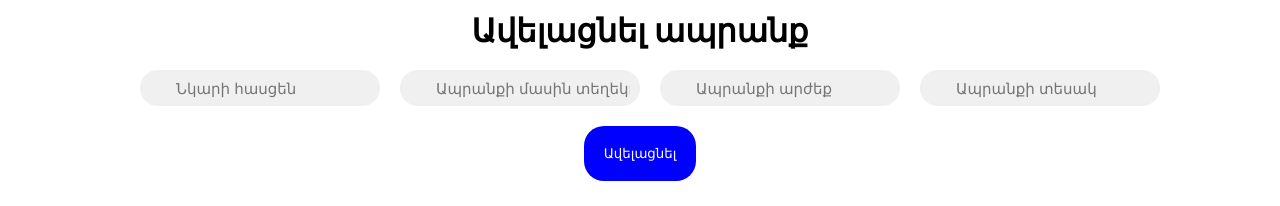
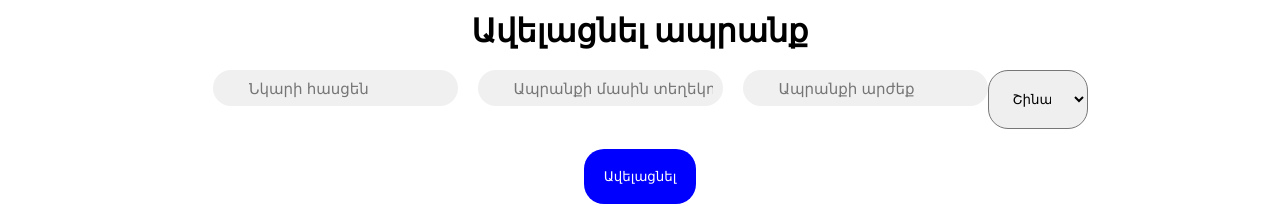
Before and after one commit to MartikDavtyan/List.am, a React (Vite) app: page / in a window 1280 px wide. Shown: the part 414-620 px from the top of the page. Built offline with nearby package versions, Linux system fonts and the light colour scheme.

Commit message:
Finish add product

```diff
--- a/src/App.css
+++ b/src/App.css
@@ -111,3 +111,8 @@
     background-color: blue;
     color: #ffffff;
   }
+  select{
+    width: 100px;
+    padding: 20px;
+    border-radius: 20px;
+  }
--- a/src/projectmain.jsx
+++ b/src/projectmain.jsx
@@ -469,6 +469,39 @@ export default function Projectmain() {
         }
     ],
     })
+    function addProd() {
+      let imgURL = document.querySelector('.inputImg').value; // Get the value of the image URL input
+      let text = document.querySelector('.infoInput').value; // Get the value of the text input
+      let p = document.querySelector('.priceInput').value; // Get the value of the price input
+      let select = document.querySelector('select').value; // Get the selected value
+
+      setDataBassa((prevDataBassa) => {
+          return {
+              ...prevDataBassa,
+              productBassa: prevDataBassa.productBassa.map((el) => {
+                  if (el.name === select) {
+
+                      return {
+                          ...el,
+                          arr: [
+                              ...el.arr,
+                              {
+                                  img: imgURL,
+                                  price: p,
+                                  info_1: text,
+                                  info_2: '',
+                              },
+                          ],
+                      };
+                  }
+                  document.querySelector('.inputImg').value = ''
+                  document.querySelector('.infoInput').value = ''
+                  document.querySelector('.priceInput').value = ''
+                  return el;
+              }),
+          };
+      });
+  }
 
   return (
     <>
@@ -490,13 +523,16 @@ export default function Projectmain() {
                 <input type="text" placeholder='Նկարի հասցեն' className="inputImg" />
                 <input type="text" placeholder='Ապրանքի մասին տեղեկություն' className="infoInput" />
                 <input type="text" placeholder='Ապրանքի արժեք' className="priceInput" />
-                <input type="text" className='tesak' placeholder='Ապրանքի տեսակ'     />
+                <form action="">
+                  <select name="" id="" size={1}>
+                    <option value="Շինարարական ծառայություններ >" className="option1">Շինարարական ծառայություններ ></option>
+                    <option value="Կոմերցիոն անշարժ գույքի և գրասենյակների վարձակալություն >" className="option2">Կոմերցիոն անշարժ գույքի և գրասենյակների վարձակալություն ></option>
+                    <option value="Այլ նյութեր >" className="option3">Այլ նյութեր ></option>
+                    <option value="Ավտոմեքենաներ >" className='option4'>Ավտոմեքենաներ ></option>
+                  </select>
+                </form>
             </div>
-            <button onClick={()=>{
-                setDataBassa(()=>{
-
-                })
-            }}>Ավելացնել</button>
+            <button onClick={addProd}>Ավելացնել</button>
         </div>
         <div className="product-main">
             {dataBassa.productBassa.map((div)=>{
```
